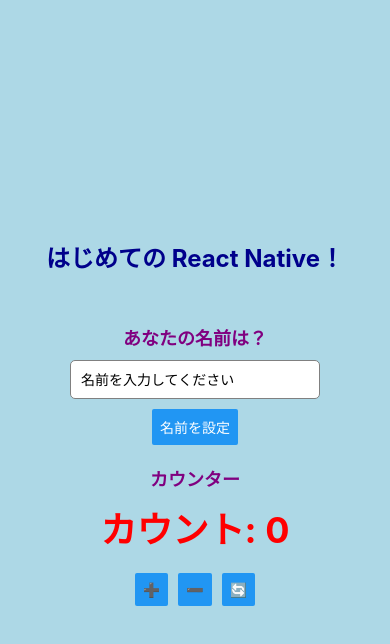
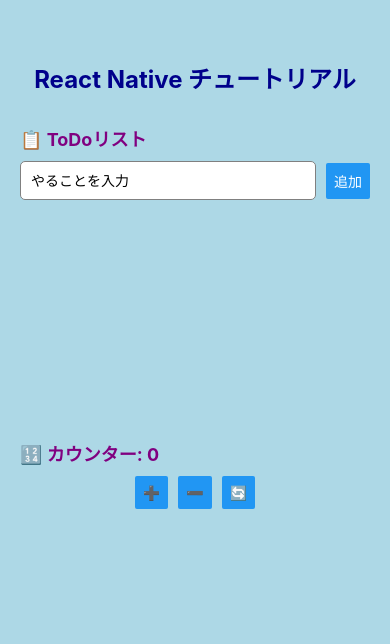
Before and after one commit to tocchi-739/ReactNativeTutorial, a React Native app: screen / in a window 390 px wide. Shown: the top 644 px of the page. Built offline with nearby package versions, Linux system fonts and the light colour scheme.

Commit message:
Todoリスト

```diff
--- a/App.tsx
+++ b/App.tsx
@@ -7,45 +7,95 @@
   Text,
   Button,
   TextInput,
-  Alert,
+  FlatList,
+  TouchableOpacity,
 } from 'react-native';
+
+type Todo = {
+  id: string;
+  text: string;
+  completed: boolean;
+};
 
 function App() {
   const isDarkMode = useColorScheme() === 'dark';
   const [count, setCount] = useState(0);
-  const [text, setText] = useState(''); // ← 入力テキスト用
-  const [name, setName] = useState(''); // ← 名前保存用
+  const [todoText, setTodoText] = useState(''); // ← ToDo入力用
+  const [todos, setTodos] = useState<Todo[]>([]); // ← ToDoリスト
+
+  // ToDoを追加する関数
+  const addTodo = () => {
+    if (todoText.trim()) {
+      const newTodo = {
+        id: Date.now().toString(),
+        text: todoText,
+        completed: false,
+      };
+      setTodos([...todos, newTodo]);
+      setTodoText('');
+    }
+  };
+
+  // ToDoを削除する関数
+  const deleteTodo = (id: string) => {
+    setTodos(todos.filter(todo => todo.id !== id));
+  };
+
+  // ToDoの完了状態を切り替える関数
+  const toggleTodo = (id: String) => {
+    setTodos(
+      todos.map(todo =>
+        todo.id === id ? { ...todo, completed: !todo.completed } : todo,
+      ),
+    );
+  };
 
   return (
     <View style={styles.container}>
       <StatusBar barStyle={isDarkMode ? 'light-content' : 'dark-content'} />
-      <Text style={styles.title}>はじめての React Native！</Text>
+      <Text style={styles.title}>React Native チュートリアル</Text>
 
-      {/* 名前入力セクション */}
-      <Text style={styles.sectionTitle}>あなたの名前は？</Text>
-      <TextInput
-        style={styles.textInput}
-        placeholder="名前を入力してください"
-        value={text}
-        onChangeText={setText}
-      />
-      <Button
-        title="名前を設定"
-        onPress={() => {
-          setName(text);
-          setText('');
-          Alert.alert('設定完了！', `こんにちは、${text}さん！`);
-        }}
+      {/* ToDoリストセクション */}
+      <Text style={styles.sectionTitle}>📋 ToDoリスト</Text>
+      <View style={styles.todoInput}>
+        <TextInput
+          style={styles.textInput}
+          placeholder="やることを入力"
+          value={todoText}
+          onChangeText={setTodoText}
+        />
+        <Button title="追加" onPress={addTodo} />
+      </View>
+
+      <FlatList
+        data={todos}
+        keyExtractor={item => item.id}
+        style={styles.todoList}
+        renderItem={({ item }) => (
+          <TouchableOpacity
+            style={[styles.todoItem, item.completed && styles.todoCompleted]}
+            onPress={() => toggleTodo(item.id)}
+          >
+            <Text
+              style={[
+                styles.todoText,
+                item.completed && styles.todoTextCompleted,
+              ]}
+            >
+              {item.completed ? '✅' : '⭕'} {item.text}
+            </Text>
+            <TouchableOpacity
+              style={styles.deleteButton}
+              onPress={() => deleteTodo(item.id)}
+            >
+              <Text style={styles.deleteButtonText}>🗑️</Text>
+            </TouchableOpacity>
+          </TouchableOpacity>
+        )}
       />
 
-      {name ? (
-        <Text style={styles.greeting}>こんにちは、{name}さん！</Text>
-      ) : null}
-
       {/* カウンターセクション */}
-      <Text style={styles.sectionTitle}>カウンター</Text>
-      <Text style={styles.counter}>カウント: {count}</Text>
-
+      <Text style={styles.sectionTitle}>🔢 カウンター: {count}</Text>
       <View style={styles.buttonContainer}>
         <Button title="➕" onPress={() => setCount(count + 1)} />
         <Button title="➖" onPress={() => setCount(count - 1)} />
@@ -58,47 +108,70 @@
 const styles = StyleSheet.create({
   container: {
     flex: 1,
-    justifyContent: 'center',
-    alignItems: 'center',
     backgroundColor: 'lightblue',
     padding: 20,
+    paddingTop: 60, // ← 上部余白を追加
   },
   title: {
     fontSize: 24,
     fontWeight: 'bold',
     color: 'darkblue',
-    marginBottom: 30,
+    textAlign: 'center',
+    marginBottom: 20,
   },
   sectionTitle: {
     fontSize: 18,
     fontWeight: 'bold',
     color: 'purple',
-    marginTop: 20,
+    marginVertical: 10,
+  },
+  todoInput: {
+    flexDirection: 'row',
+    alignItems: 'center',
+    gap: 10,
     marginBottom: 10,
   },
   textInput: {
+    flex: 1,
     borderWidth: 1,
     borderColor: 'gray',
     borderRadius: 5,
     padding: 10,
-    width: 250,
     backgroundColor: 'white',
-    marginBottom: 10,
   },
-  greeting: {
-    fontSize: 18,
-    color: 'green',
-    fontWeight: 'bold',
-    marginTop: 10,
-  },
-  counter: {
-    fontSize: 36,
-    fontWeight: 'bold',
-    color: 'red',
+  todoList: {
+    maxHeight: 200, // ← リストの最大高さ
     marginBottom: 20,
   },
+  todoItem: {
+    flexDirection: 'row',
+    alignItems: 'center',
+    justifyContent: 'space-between',
+    padding: 10,
+    backgroundColor: 'white',
+    borderRadius: 5,
+    marginVertical: 3,
+  },
+  todoCompleted: {
+    backgroundColor: 'lightgreen',
+  },
+  todoText: {
+    flex: 1,
+    fontSize: 16,
+  },
+  todoTextCompleted: {
+    textDecorationLine: 'line-through',
+    color: 'gray',
+  },
+  deleteButton: {
+    padding: 5,
+  },
+  deleteButtonText: {
+    fontSize: 16,
+  },
   buttonContainer: {
-    flexDirection: 'row', // ← 横並び
+    flexDirection: 'row',
+    justifyContent: 'center',
     gap: 10,
   },
 });
```
